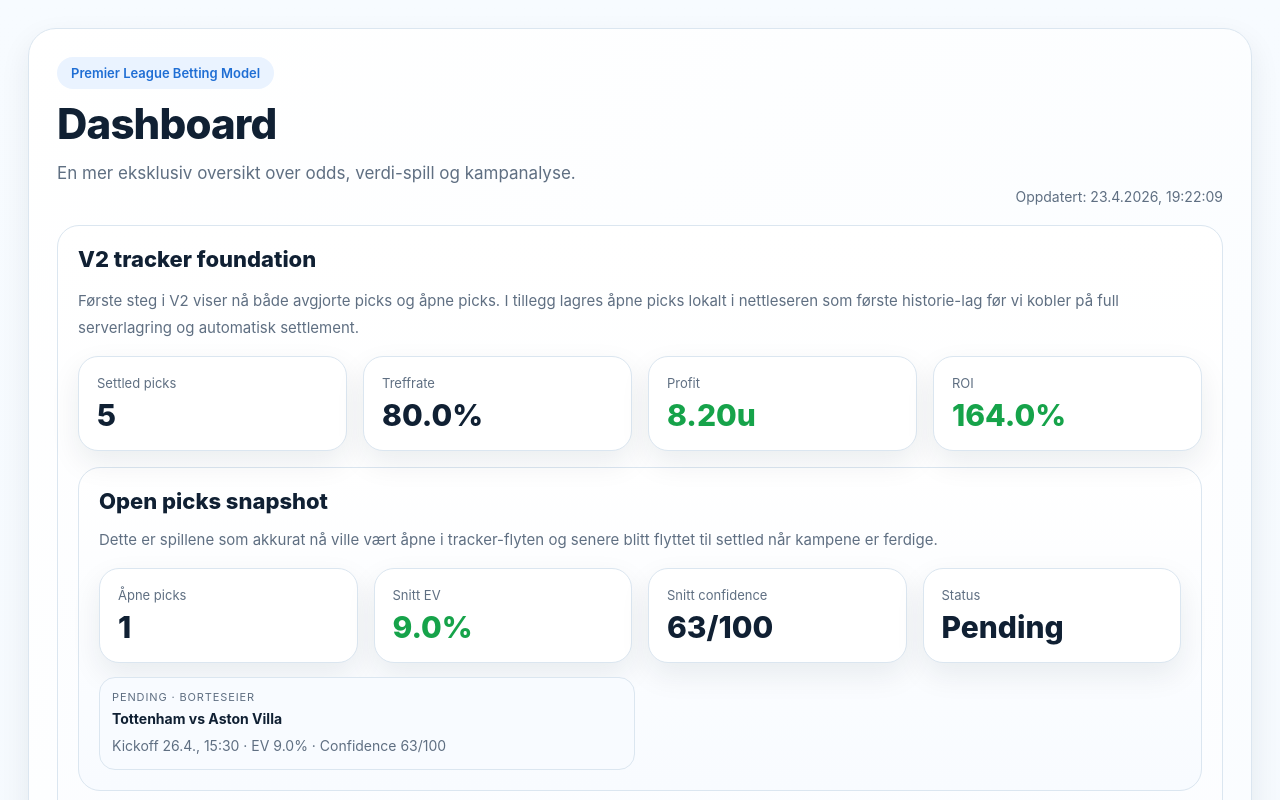
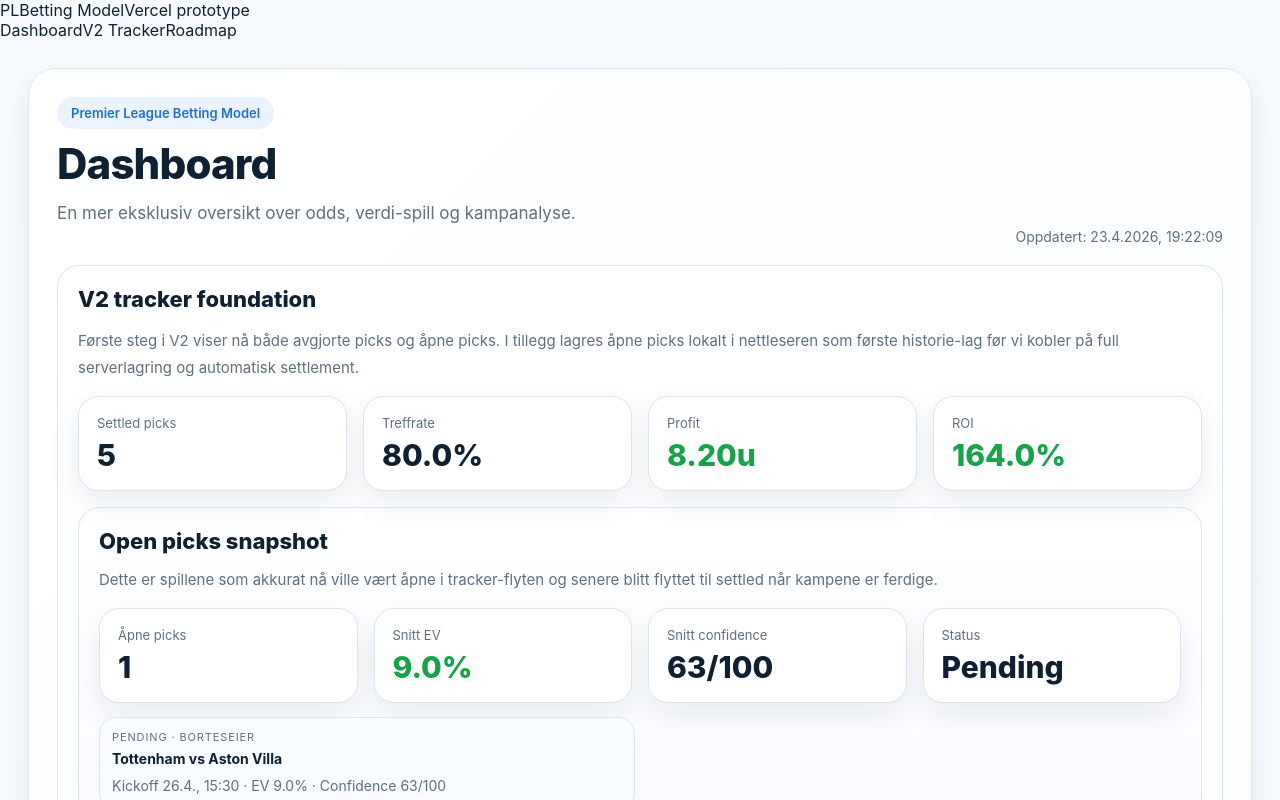
Before and after one commit to hakonnilsen157-commits/PL-betting-model, a Next.js app in the folder pl-vercel-v1/: page / in a window 1280 px wide. Shown: the top 800 px of the page. Built offline with nearby package versions, Linux system fonts and the light colour scheme.

Commit message:
Add global navigation

```diff
--- a/pl-vercel-v1/app/layout.tsx
+++ b/pl-vercel-v1/app/layout.tsx
@@ -1,5 +1,6 @@
 import './globals.css';
 import type { Metadata } from 'next';
+import Link from 'next/link';
 
 export const metadata: Metadata = {
   title: 'PL Betting Model V1',
@@ -9,7 +10,26 @@ export const metadata: Metadata = {
 export default function RootLayout({ children }: { children: React.ReactNode }) {
   return (
     <html lang="en">
-      <body>{children}</body>
+      <body>
+        <header className="app-nav-wrap">
+          <nav className="app-nav" aria-label="Main navigation">
+            <Link href="/" className="app-brand">
+              <span className="app-brand-mark">PL</span>
+              <span>
+                <span className="app-brand-title">Betting Model</span>
+                <span className="app-brand-subtitle">Vercel prototype</span>
+              </span>
+            </Link>
+
+            <div className="app-nav-links">
+              <Link href="/" className="app-nav-link">Dashboard</Link>
+              <Link href="/v2-tracker" className="app-nav-link">V2 Tracker</Link>
+              <Link href="/roadmap" className="app-nav-link">Roadmap</Link>
+            </div>
+          </nav>
+        </header>
+        {children}
+      </body>
     </html>
   );
 }
```
